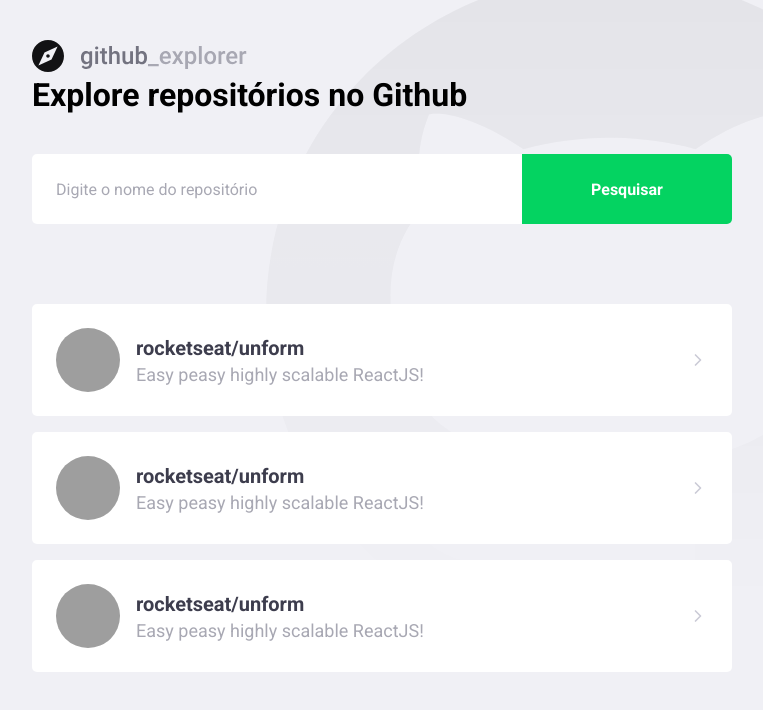
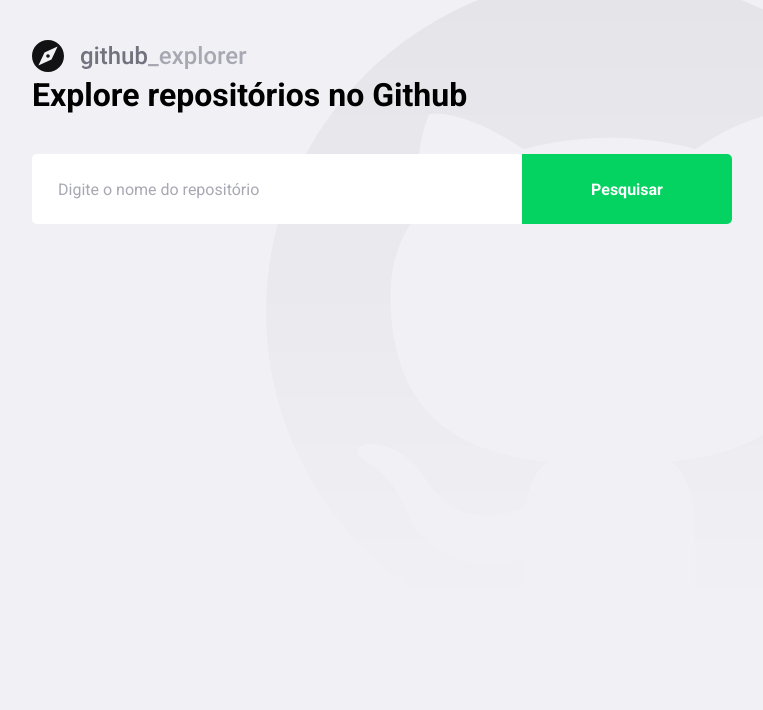
Before and after one commit to iangerolamo/primeiro-projeto-react, a React (Create React App) app: page / in a window 1280 px wide. Shown: the top 710 px of the page, without its empty margins (148-911 px from the left). Built offline with nearby package versions, Linux system fonts and the light colour scheme; grey boxes are pictures that could not be loaded.

Commit message:
Dealing with errors

```diff
--- a/package.json
+++ b/package.json
@@ -10,6 +10,7 @@
     "@types/node": "^12.0.0",
     "@types/react": "^16.9.53",
     "@types/react-dom": "^16.9.8",
+    "axios": "^0.21.0",
     "polished": "^4.0.3",
     "react": "^17.0.1",
     "react-dom": "^17.0.1",
--- a/src/pages/Dashboard/index.tsx
+++ b/src/pages/Dashboard/index.tsx
@@ -1,59 +1,82 @@
-import React from 'react';
+import React, { useState, FormEvent } from 'react';
 import { FiChevronRight } from 'react-icons/fi';
+import api from '../../services/api';
 
 import logoImg from '../../assets/logo.svg';
 
-import { Title, Form, Repositories } from './styles';
+import {
+  Title, Form, Repositories, Error,
+} from './styles';
 
-const Dashboard: React.FC = () => (
+interface Repository {
+  full_name: string;
+  description: string;
+  owner: {
+    login: string;
+    avatar_url:string;
+  }
+}
+
+const Dashboard: React.FC = () => {
+  const [newRepo, setNewRepo] = useState('');
+  const [inputError, setInputError] = useState('');
+  const [repositories, setRepositories] = useState<Repository[]>([]);
+
+  async function handleAddRepository(
+    event: FormEvent<HTMLFormElement>,
+  ): Promise<void> {
+    event.preventDefault();
+    if (!newRepo) {
+      setInputError('Digite o autor/nome do repositório');
+      return;
+    }
+    try {
+      const response = await api.get<Repository>(`repos/${newRepo}`);
+
+      const repository = response.data;
+
+      setRepositories([...repositories, repository]);
+      setNewRepo('');
+      setInputError('');
+    } catch (err) {
+      setInputError('Erro na busca por esse repositório');
+    }
+  }
+
+  return (
     <>
       <img src={logoImg} alt="Github Explorer" />
       <Title>Explore repositórios no Github</Title>
 
-    <Form>
-      <input placeholder="Digite o nome do repositório" />
+      <Form hasError={Boolean(inputError)} onSubmit={handleAddRepository}>
+        <input
+          value={newRepo}
+          onChange={(e) => setNewRepo(e.target.value)}
+          placeholder="Digite o nome do repositório"
+        />
         <button type="submit">Pesquisar</button>
       </Form>
 
+      {inputError && <Error>{inputError}</Error>}
+
       <Repositories>
-      <a href="teste">
+        {repositories.map((repository) => (
+          <a key={repository.full_name} href="teste">
             <img
-          src="https://avatars3.githubusercontent.com/u/67077374?s=460&u=833f79e455c11a4208e6f773d68ff7be9935da47&v=4"
-          alt="Ian Gerolamo"
+              src={repository.owner.avatar_url}
+              alt={repository.owner.login}
             />
             <div>
-          <strong>rocketseat/unform</strong>
-          <p>Easy peasy highly scalable ReactJS!</p>
+              <strong>{repository.full_name}</strong>
+              <p>{repository.description}</p>
             </div>
 
             <FiChevronRight size={20} />
           </a>
-      <a href="teste">
-        <img
-          src="https://avatars3.githubusercontent.com/u/67077374?s=460&u=833f79e455c11a4208e6f773d68ff7be9935da47&v=4"
-          alt="Ian Gerolamo"
-        />
-        <div>
-          <strong>rocketseat/unform</strong>
-          <p>Easy peasy highly scalable ReactJS!</p>
-        </div>
-
-        <FiChevronRight size={20} />
-      </a>
-      <a href="teste">
-        <img
-          src="https://avatars3.githubusercontent.com/u/67077374?s=460&u=833f79e455c11a4208e6f773d68ff7be9935da47&v=4"
-          alt="Ian Gerolamo"
-        />
-        <div>
-          <strong>rocketseat/unform</strong>
-          <p>Easy peasy highly scalable ReactJS!</p>
-        </div>
-
-        <FiChevronRight size={20} />
-      </a>
+        ))}
       </Repositories>
     </>
   );
+};
 
 export default Dashboard;
--- a/src/pages/Dashboard/styles.ts
+++ b/src/pages/Dashboard/styles.ts
@@ -1,5 +1,9 @@
-import styled from 'styled-components';
+import styled, { css } from 'styled-components';
 import { shade } from 'polished';
+
+interface FormProps {
+  hasError: boolean;
+}
 
 export const Title = styled.h1`
 h1 {
@@ -12,7 +16,7 @@
 }
 `;
 
-export const Form = styled.form`
+export const Form = styled.form<FormProps>`
   margin-top: 40px;
   max-width: 700px;
 
@@ -25,6 +29,12 @@
     border: 0;
     border-radius: 5px 0 0 5px;
     color: #3a3a3a;
+    border: 2px solid #fff;
+    border-right: 0;
+
+    ${(props) => props.hasError && css`
+      border-color: #c53030;
+    `}
 
     &::placeholder {
       color: #a8a8b3;
@@ -45,6 +55,12 @@
       background: ${shade(0.2, '#04D361')}
     }
   }
+`;
+
+export const Error = styled.span`
+  display: block;
+  color: #c53030;
+  margin-top: 8px;
 `;
 
 export const Repositories = styled.div`
@@ -78,7 +94,9 @@
     }
 
     div {
-      margin-left: 16px;
+      margin: 0 16px;
+      flex: 1;
+
       strong {
         font-size: 20px;
         color: #3D3D4D;
--- /dev/null
+++ b/src/services/api.ts
@@ -0,0 +1,7 @@
+import axios from 'axios';
+
+const api = axios.create({
+  baseURL: 'https://api.github.com/',
+});
+
+export default api;
```
Also changed, not shown: 1 other file (tests, documents, lock files or other folders). Lines whose indentation alone changed are shown as unchanged.
